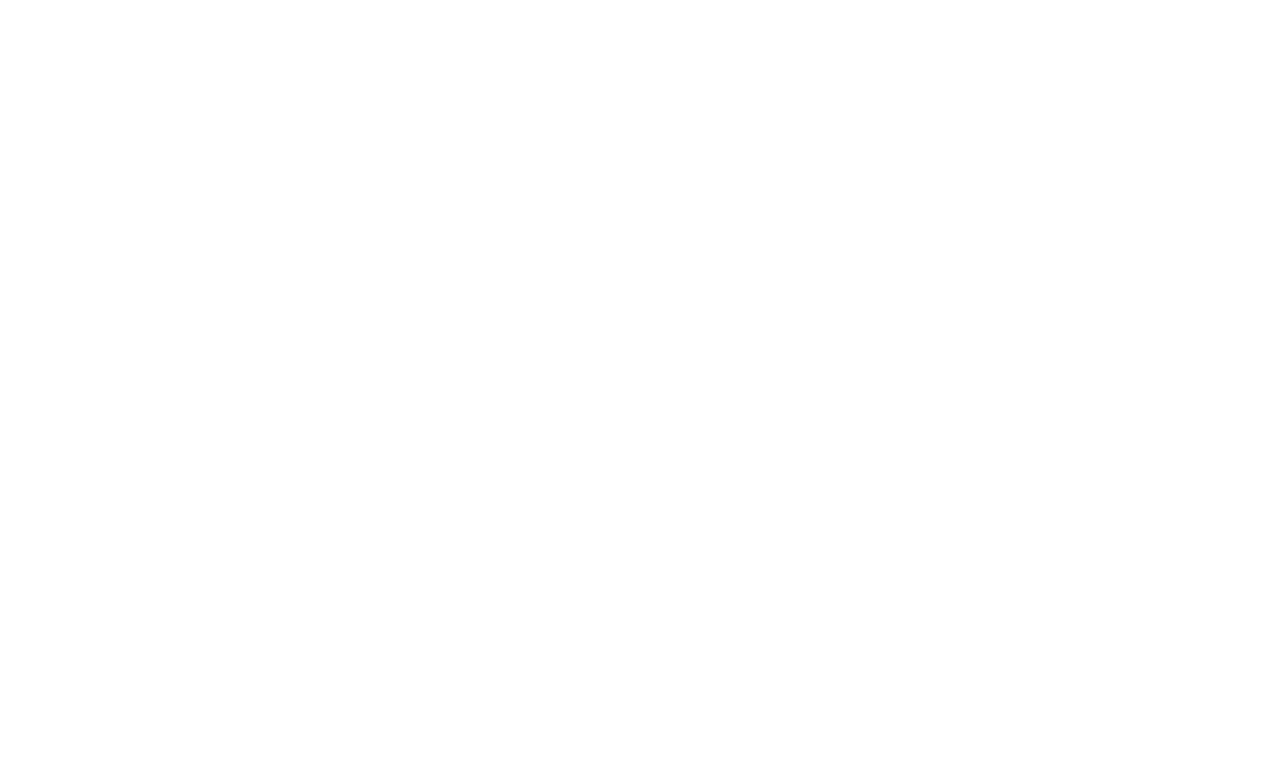
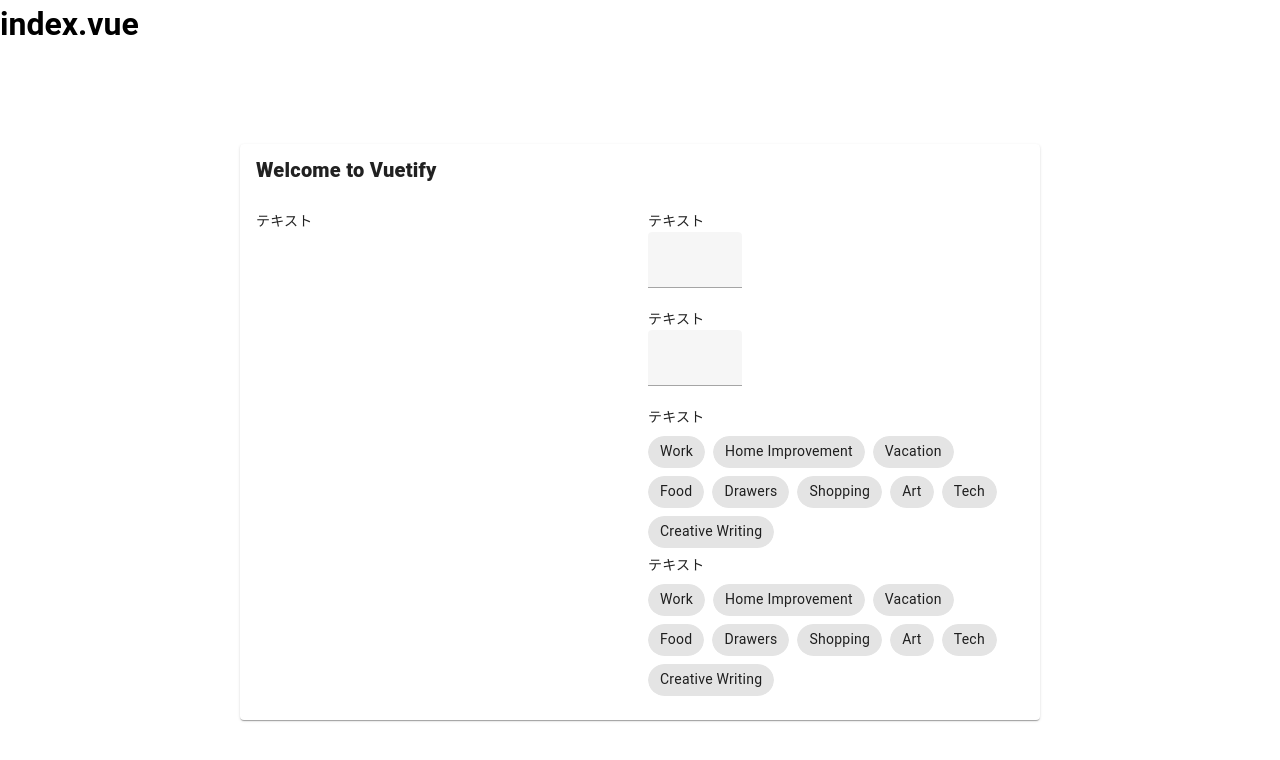
Before and after one commit to a-nishioka/vuetify3-yarn-sample, a Nuxt app: page /my-page in a window 1280 px wide. Before the commit this address had no page. Shown: the top 760 px of the page. Built offline with nearby package versions, Linux system fonts and the light colour scheme.

Commit message:
my-page: my-pageを追加する

```diff
--- /dev/null
+++ b/pages/my-page.vue
@@ -0,0 +1,45 @@
+<template>
+  <h1>index.vue</h1>
+  <v-container class="container d-flex align-center justify-center" fluid>
+    <v-card width="800px">
+      <template v-slot:title>
+        <span class="font-weight-black">Welcome to Vuetify</span>
+      </template>
+
+      <v-card-text class="pt-4 d-flex flex-columns justify-space-between ga-4">
+        <div class="w-50">
+          テキスト
+        </div>
+        <div class="w-50">
+          <div>テキスト</div>
+          <AtomsTextField></AtomsTextField>
+          <div>テキスト</div>
+          <AtomsTextField></AtomsTextField>
+          <div>テキスト</div>
+          <MoleculesChipGroup :items="items"></MoleculesChipGroup>
+          <div>テキスト</div>
+          <MoleculesChipGroup :items="items"></MoleculesChipGroup>
+        </div>
+      </v-card-text>
+    </v-card>
+  </v-container>
+</template>
+
+<script setup lang="ts">
+const items = [
+  'Work',
+  'Home Improvement',
+  'Vacation',
+  'Food',
+  'Drawers',
+  'Shopping',
+  'Art',
+  'Tech',
+  'Creative Writing',
+]
+</script>
+<style>
+.container {
+  height: 96vh;
+}
+</style>
```
